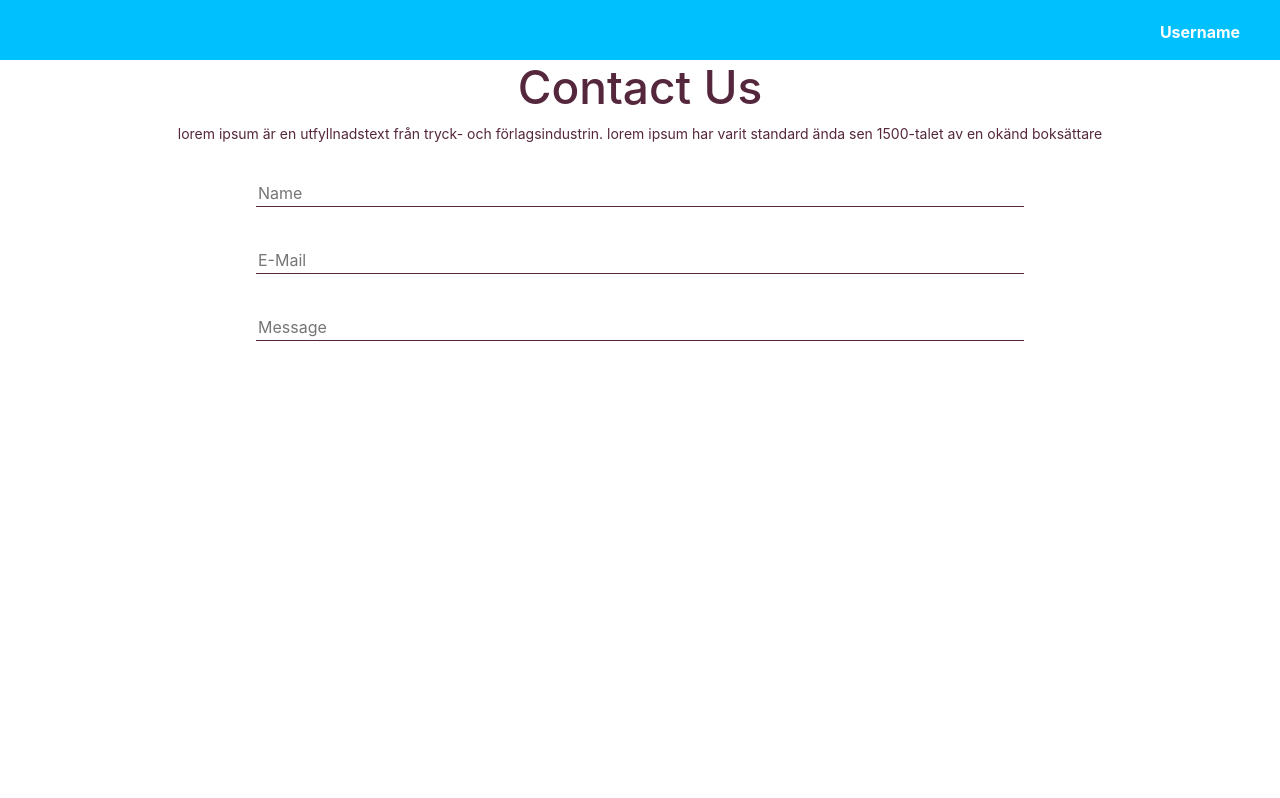
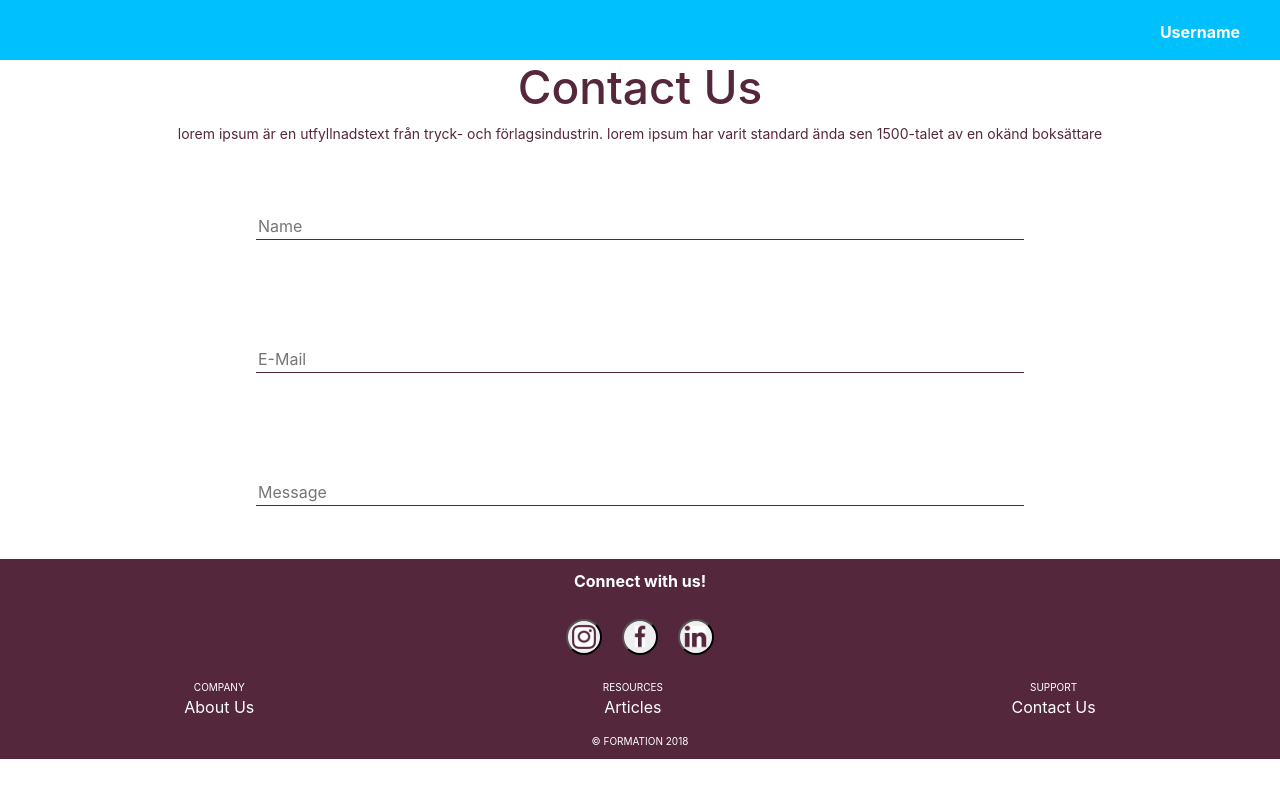
Before and after one commit to Diasks/u10-business-idea-formation, a React (Create React App) app in the folder client/: page /Contact in a window 1280 px wide. Built offline with nearby package versions, Linux system fonts and the light colour scheme.

Commit message:
fixed the footer problem in contact

```diff
--- a/client/src/components/pages/About.js
+++ b/client/src/components/pages/About.js
@@ -28,6 +28,7 @@ function About() {
   return (
     <div class="bgSection" style={styleHeader}>
       <Header />
+
       <h1 style={styleHeader1}>- Our Mission - </h1>
       <div class="aboutParagraph" style={styleParagraph}>
         <p>
@@ -47,6 +48,7 @@ function About() {
           nunc sed blandit. Placerat duis ultricies lacus sed turpis tincidunt
           id aliquet risus.
         </p>
+
       </div>
       <Footer />
     </div>
--- a/client/src/components/pages/Contact.js
+++ b/client/src/components/pages/Contact.js
@@ -14,12 +14,11 @@ const Header1 = styled.h1`
 
  const StyleInput = styled.input`
  width: 60%;
- margin: 20px 0;
+ margin: 53px;
  background: #0000;
  border: none;
  border-bottom: 1px solid #55273c;
-
-
+ input:focus {outline:none;};
  `
 function Contact () {
   return(
@@ -33,9 +32,10 @@ function Contact () {
       <StyleInput type="text" placeholder="Name"></StyleInput>
       <StyleInput type="text" placeholder="E-Mail"></StyleInput>
       <StyleInput type="text" placeholder="Message"></StyleInput>
-
+      <Footer />
     </div>
   )
+
 }
 
 export default Contact;
```
